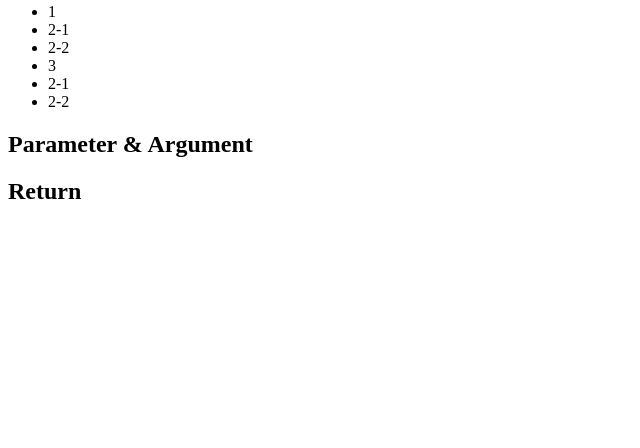
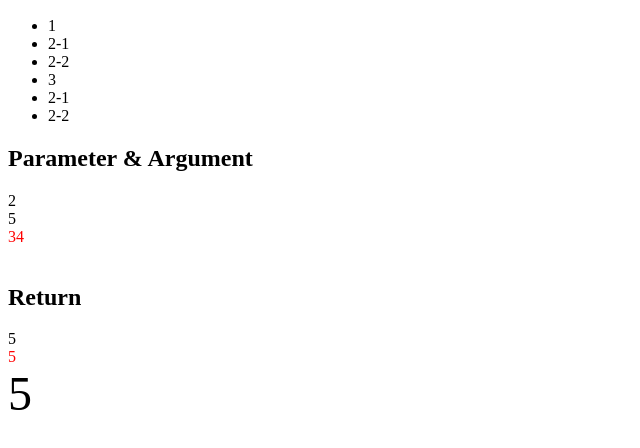
Before and after one commit to ChiwooSong/JavaScript_Practice, a plain HTML site: page WEB/codes/ex9.html in a window 1280 px wide. Shown: the part 110-558 px from the top of the page, without its empty margins (0-640 px from the left). Drawn offline with Linux system fonts and the light colour scheme.

Commit message:
Day 2 Parameter&Argument, Return

```diff
--- a/WEB/codes/ex9.html
+++ b/WEB/codes/ex9.html
@@ -1,4 +1,13 @@
-<h1>Function</h1>
+<!DOCTYPE html>
+<html lang="en">
+<head>
+  <meta charset="UTF-8">
+  <meta http-equiv="X-UA-Compatible" content="IE=edge">
+  <meta name="viewport" content="width=device-width, initial-scale=1.0">
+  <title>Document</title>
+</head>
+<body>
+  <h1>Function</h1>
     <h2>Basic</h2>
     <ul>
       <script>
@@ -13,4 +22,28 @@
       </script>
     </ul>
     <h2>Parameter & Argument</h2>
+    <script>
+      function onePlusOne(){
+        document.write(1+1+ '<br>');
+      }
+      onePlusOne();
+      function sum(left, right){
+        document.write(left + right + '<br>');
+      }
+      function sumColorRed(left, right){
+        document.write('<div style="color:red">' + left + right + '</div><br>');
+      }
+      sum(2,3);
+      sumColorRed(3,4);
+    </script>
     <h2>Return</h2>
+    <script>
+        function sum2(left, right){
+          return left+right;
+        }
+        document.write(sum2(2,3)+'<br>');
+        document.write('<div style="color:red">' + sum2(2,3)+'</div>');
+        document.write('<div style="font-size:3rem;">' + sum2(2,3)+'</div>');
+    </script>
+</body>
+</html>
```
